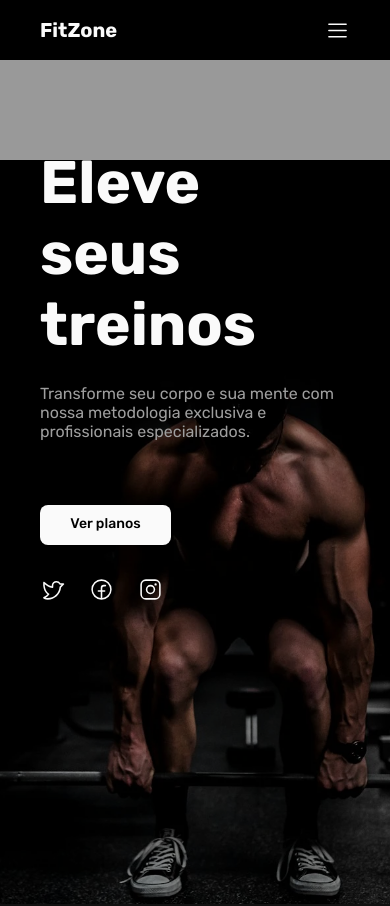
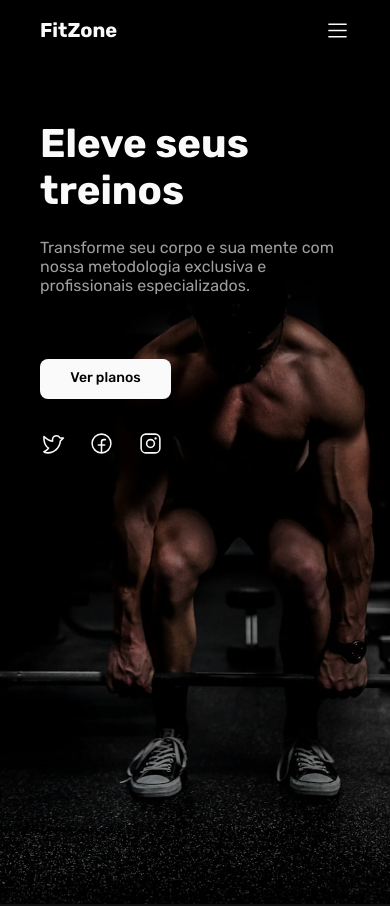
Before and after one commit to nicolasfreitas-dev/fitzone, a React (Vite) app: page / in a window 390 px wide. Shown: the top 906 px of the page. Built offline with nearby package versions, Linux system fonts and the light colour scheme.

Commit message:
feat: add media query on Hero section to ensure background position fill the entire section

```diff
--- a/src/components/Hero/style.scss
+++ b/src/components/Hero/style.scss
@@ -112,8 +112,24 @@
                     transform: scale(1.1);
 
                 }
-
             }
         }
     }
 }
+
+@media (max-width: 768px) {
+  .hero {
+    background-position: center top;
+
+    padding-top: 6rem; // ou menos, conforme altura do header
+    padding-bottom: 2rem;
+  }
+
+  .hero__banner-title {
+    font-size: 4rem;
+  }
+
+  .hero__banner-text {
+    font-size: 1.6rem;
+  }
+}
```
